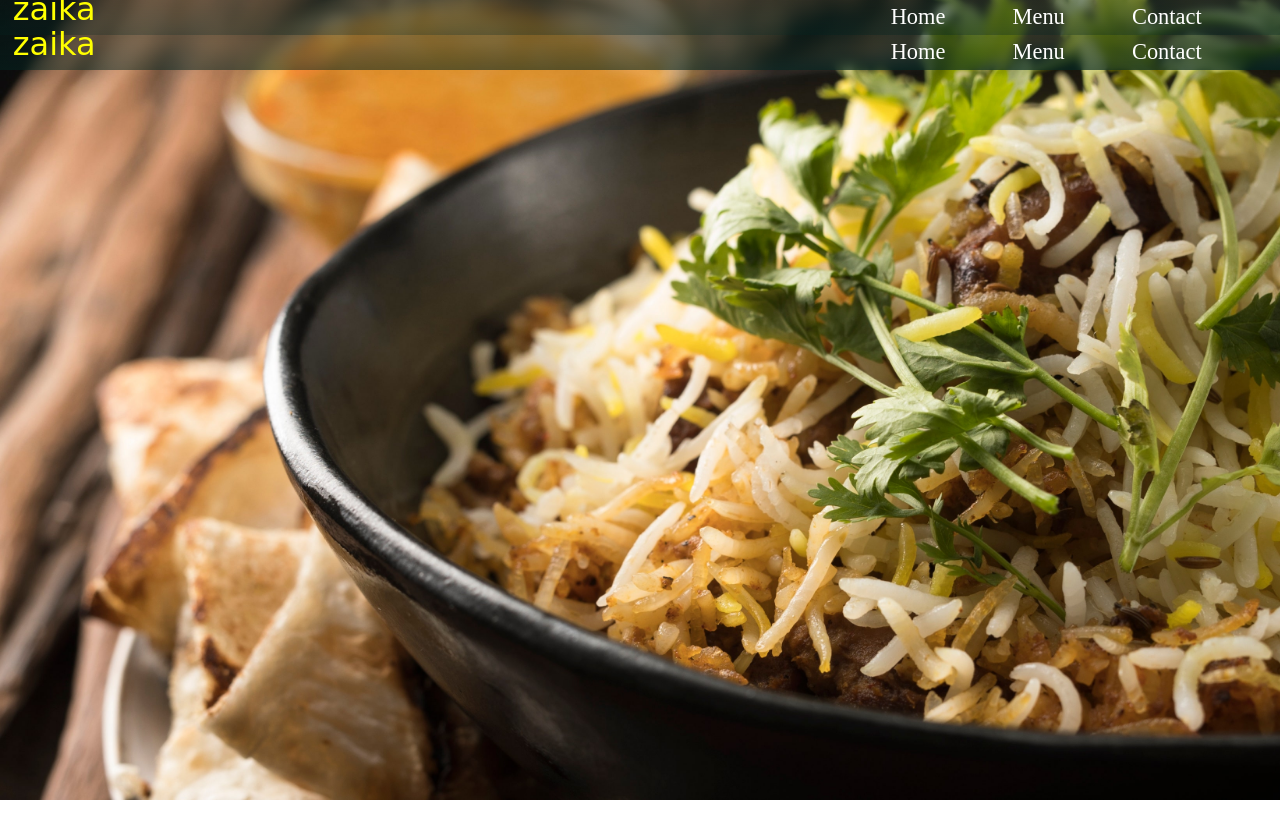
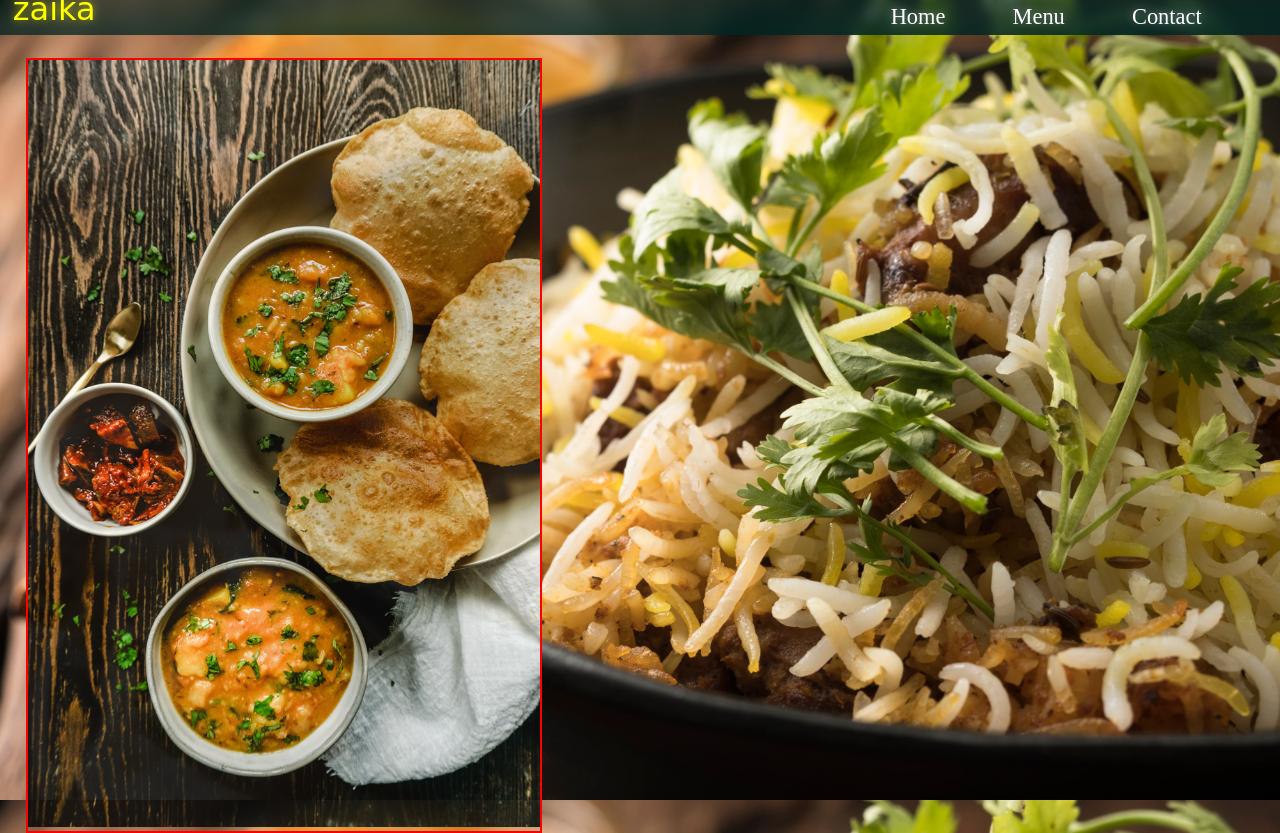
Before and after one commit to KumarAmitt/Restaurant-Page, a website built with webpack: page dist/index.html in a window 1280 px wide. Before the commit the page ends 800 px from the top, so only its background shows below. Built offline with nearby package versions, Linux system fonts and the light colour scheme; a web font is replaced by a local one.

Commit message:
Add feature image & add style for it

```diff
--- a/src/index.js
+++ b/src/index.js
@@ -1,4 +1,5 @@
 import './stylesheets/style.scss'
+import alooPuri from './images/aloo_puri.jpg'
 
 
 let createElement = element => document.createElement(element);
@@ -29,3 +30,15 @@ linkText.forEach(el => {
   navLink.innerText = el;
 
 })
+
+
+// feature-recipe
+
+const featRecipe = createElement('div');
+featRecipe.classList.add('feat-recipe')
+content.appendChild(featRecipe)
+
+let featRecipeImg = createElement('img')
+featRecipeImg.src = alooPuri
+
+featRecipe.appendChild(featRecipeImg)
--- a/src/stylesheets/style.scss
+++ b/src/stylesheets/style.scss
@@ -1,5 +1,4 @@
 @import url('https://fonts.googleapis.com/css2?family=Meddon&display=swap');
-
 
 body {
   background: url('../images/biriyani.jpg') fixed;
@@ -16,6 +15,11 @@ nav {
   justify-content: space-between;
   background: linear-gradient(to bottom right, rgba(3, 38, 35, 0.3), rgba(3, 38, 35, 0.7));
   backdrop-filter: blur(4px);
+  position: fixed;
+  top: 0;
+  right: 0;
+  left: 0;
+  z-index: 10;
 
   .logo {
     //border: 1px solid blue;
@@ -44,3 +48,15 @@ nav {
     }
   }
 }
+
+.feat-recipe {
+  border: 2px solid red;
+  width: 40%;
+  margin-top: 3.6em;
+  margin-left: 1.6em;
+
+  img {
+    width: 100%;
+    opacity: 0.9;
+  }
+}
```
Also changed, not shown: dist/index.html, src/images/aloo_puri.jpg (added).
